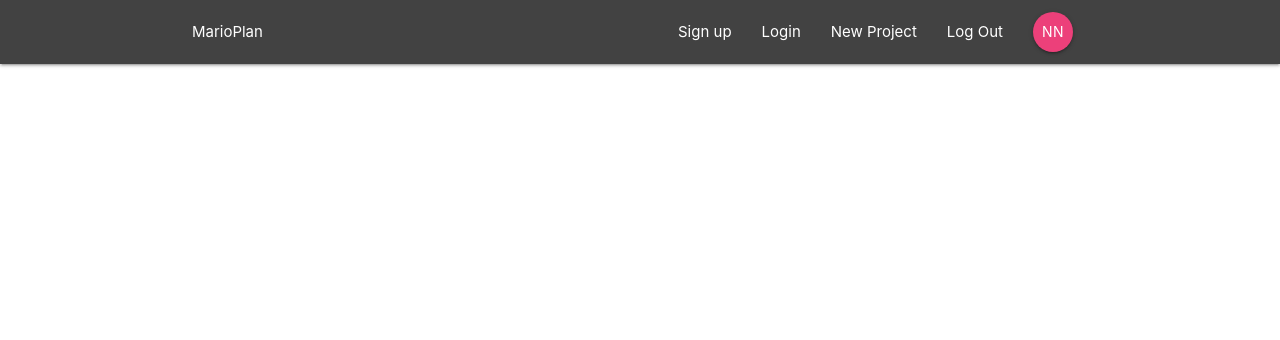
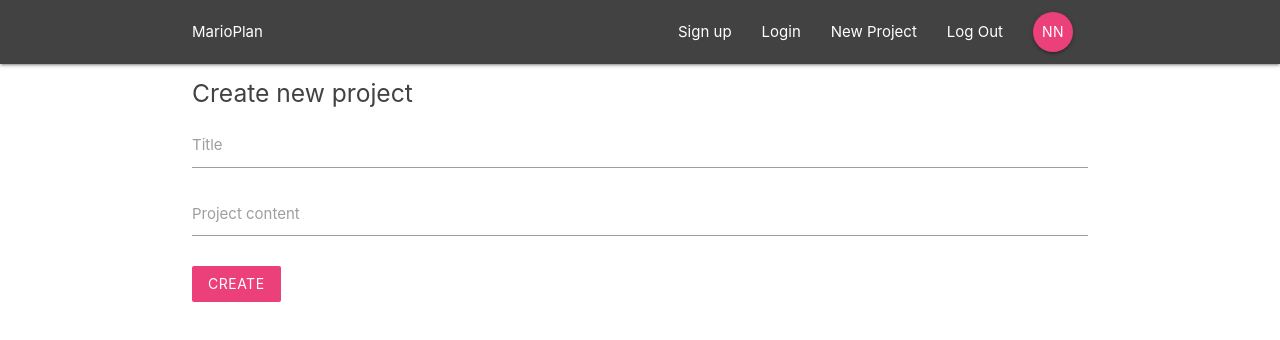
Before and after one commit to tony2tones/react-redux-firebase-tut, a React (Create React App) app in the folder marioplan/: page /create in a window 1280 px wide. Shown: the top 340 px of the page. Built offline with nearby package versions, Linux system fonts and the light colour scheme.

Commit message:
added Nav links

```diff
--- a/marioplan/src/App.js
+++ b/marioplan/src/App.js
@@ -6,6 +6,7 @@ import Dashboard from "./components/dashboard/Dashboard";
 import ProjectDetails from "./components/projects/ProjectDetails";
 import SignIn from "./components/auth/SignIn";
 import SignUp from "./components/auth/SignUp";
+import CreateProject from "./components/projects/CreateProject";
 
 class App extends Component {
   render() {
@@ -18,6 +19,7 @@ class App extends Component {
             <Route path='/project/:id' component={ProjectDetails} />
             <Route path='/signin' component={SignIn} />
             <Route path='/signup' component={SignUp} />
+            <Route path='/create' component={CreateProject} />
           </Switch>
         </div>
       </BrowserRouter>
--- a/marioplan/src/components/layout/SignedInLnks.js
+++ b/marioplan/src/components/layout/SignedInLnks.js
@@ -5,7 +5,7 @@ import './layout.css';
 const SignedInLinks = () => {
   return (
     <ul className="right">
-      <li><NavLink to='/'>New Project</NavLink></li>
+      <li><NavLink to='/create'>New Project</NavLink></li>
       <li><NavLink to='/'>Log Out</NavLink></li>
       <li><NavLink to='/' className='btn btn-floating pink lighten-1'>NN</NavLink></li>
     </ul>
--- a/marioplan/src/components/layout/SignedOutLinks.js
+++ b/marioplan/src/components/layout/SignedOutLinks.js
@@ -5,8 +5,8 @@ import './layout.css';
 const SignedOutLinks = () => {
   return (
     <ul className="right">
-      <li><NavLink to='/'>Sign up</NavLink></li>
-      <li><NavLink to='/'>Login</NavLink></li>
+      <li><NavLink to='/signup'>Sign up</NavLink></li>
+      <li><NavLink to='/signin'>Login</NavLink></li>
     </ul>
   );
 };
--- a/marioplan/src/components/projects/CreateProject.js
+++ b/marioplan/src/components/projects/CreateProject.js
@@ -20,17 +20,17 @@ export class CreateProject extends Component {
     return (
       <div className="container">
         <form onSubmit={this.handleSubmit} className="white">
-          <h5 className="grey-text text-darken-3">Sign In</h5>
+          <h5 className="grey-text text-darken-3">Create new project</h5>
           <div className="input-field">
             <label htmlFor="title">Title</label>
             <input type="text" id="title" onChange={this.handleChange} />
           </div>
           <div className="input-field">
-            <label htmlFor="password">Content</label>
+            <label htmlFor="password">Project content</label>
             <textarea id="content" className="materialize-textarea" onChange={this.handleChange}></textarea>
           </div>
           <div className="input-field">
-            <button className="btn pink lighten-1 z-depth-0">Login</button>
+            <button className="btn pink lighten-1 z-depth-0">Create</button>
           </div>
         </form>
       </div>
```
